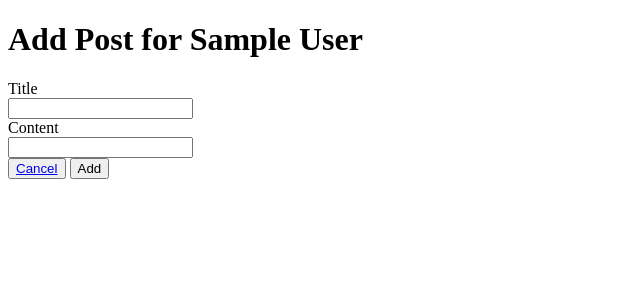
After one commit to Wylliehj/flask-blogly, a Flask app: page /users/1/posts/new in a window 1280 px wide. The commit adds this page. Shown: the top 300 px of the page, without its empty margins (0-640 px from the left). Run offline with Flask 3, Linux system fonts and the light colour scheme; tables that the repository leaves empty hold one stand-in row (values such as "Sample post").

Commit message:
one-to-many exercise

```diff
--- a/app.py
+++ b/app.py
@@ -2,7 +2,7 @@
 
 from flask import Flask, request, render_template, session, redirect
 from flask_debugtoolbar import DebugToolbarExtension
-from models import db, connect_db, User
+from models import db, connect_db, User, Post
 
 app = Flask(__name__)
 
@@ -24,7 +24,9 @@ def home_page():
 
 @app.route('/users')
 def list_users():
+
     users = User.query.all()
+
     return render_template('users.html', users=users)
 
 @app.route('/users/new')
@@ -33,6 +35,7 @@ def show_add_user():
 
 @app.route('/users/new', methods=["POST"])
 def add_new_user():
+
     new_user = User(
         first_name=request.form['first_name'],
         last_name=request.form['last_name'],
@@ -45,13 +48,17 @@ def add_new_user():
 
 @app.route('/users/<int:user_id>')
 def show_user(user_id):
+
     user = User.query.get_or_404(user_id)
-    print(user)
-    return render_template('details.html', user=user)
+    posts = Post.query.filter_by(user_id=user_id)
+
+    return render_template('details.html', user=user, posts=posts)
 
 @app.route('/users/<int:user_id>/edit')
 def edit_user_page(user_id):
+
     user = User.query.get(user_id)
+
     return render_template('edit_user.html', user=user)
 
 @app.route('/users/<int:user_id>/edit', methods=["POST"])
@@ -70,6 +77,64 @@ def edit_user(user_id):
 
 @app.route('/users/<int:user_id>/delete', methods=["POST"])
 def delete_user(user_id):
+
     User.query.filter_by(id=user_id).delete()
     db.session.commit()
+
     return redirect('/users')
+
+@app.route('/users/<int:user_id>/posts/new')
+def show_new_post_form(user_id):
+
+    user = User.query.get_or_404(user_id)
+
+    return render_template('new_post_form.html', user=user)
+
+@app.route('/users/<int:user_id>/posts/new', methods=["POST"])
+def handle_new_post(user_id):
+
+    new_post = Post(title=request.form['title'],
+                    content=request.form['content'],
+                    user_id=user_id)
+
+    db.session.add(new_post)
+    db.session.commit()
+
+    return redirect(f'/users/{user_id}')
+
+@app.route('/posts/<int:post_id>')
+def show_posts(post_id):
+
+    post = Post.query.get_or_404(post_id)
+
+    return render_template('show_posts.html', post=post)
+
+@app.route('/posts/<int:post_id>/edit')
+def show_edit_post(post_id):
+
+    post = Post.query.get_or_404(post_id)
+
+    return render_template('edit_post.html', post=post)
+
+@app.route('/posts/<int:post_id>/edit', methods=["POST"])
+def handle_edit_post(post_id):
+
+    post = Post.query.get(post_id)
+
+    post.title = request.form['title'] or post.title
+    post.content = request.form['content'] or post.content
+
+    db.session.add(post)
+    db.session.commit()
+
+    return redirect(f'/posts/{post_id}')
+
+@app.route('/posts/<int:post_id>/delete')
+def delete_post(post_id):
+
+    post = Post.query.get(post_id)
+
+    Post.query.filter_by(id=post_id).delete()
+    db.session.commit()
+
+    return redirect(f'/users/{post.user_id}')
--- /dev/null
+++ b/templates/new_post_form.html
@@ -0,0 +1,23 @@
+{% extends 'base.html' %}
+
+{% block title %}
+<h1>Add Post for {{user.first_name}} {{user.last_name}}</h1>
+{% endblock %}
+
+{% block content %}
+<form action="/users/{{user.id}}/posts/new" method="post">
+    <label>Title</label>
+    <div>
+        <input type="text" name="title">
+    </div>
+
+    <label>Content</label>
+
+    <div>
+        <input type="text" name="content">
+    </div>
+
+    <button><a href='/users/{{user.id}}'>Cancel</a></button>
+    <button>Add</button>
+</form>
+{% endblock %}
```
Also changed, not shown: models.py (+13 -0 lines), seed.py (added, +20 -0 lines), templates/details.html (+11 -0 lines), templates/edit_post.html (added, +19 -0 lines), templates/show_posts.html (added, +17 -0 lines).
